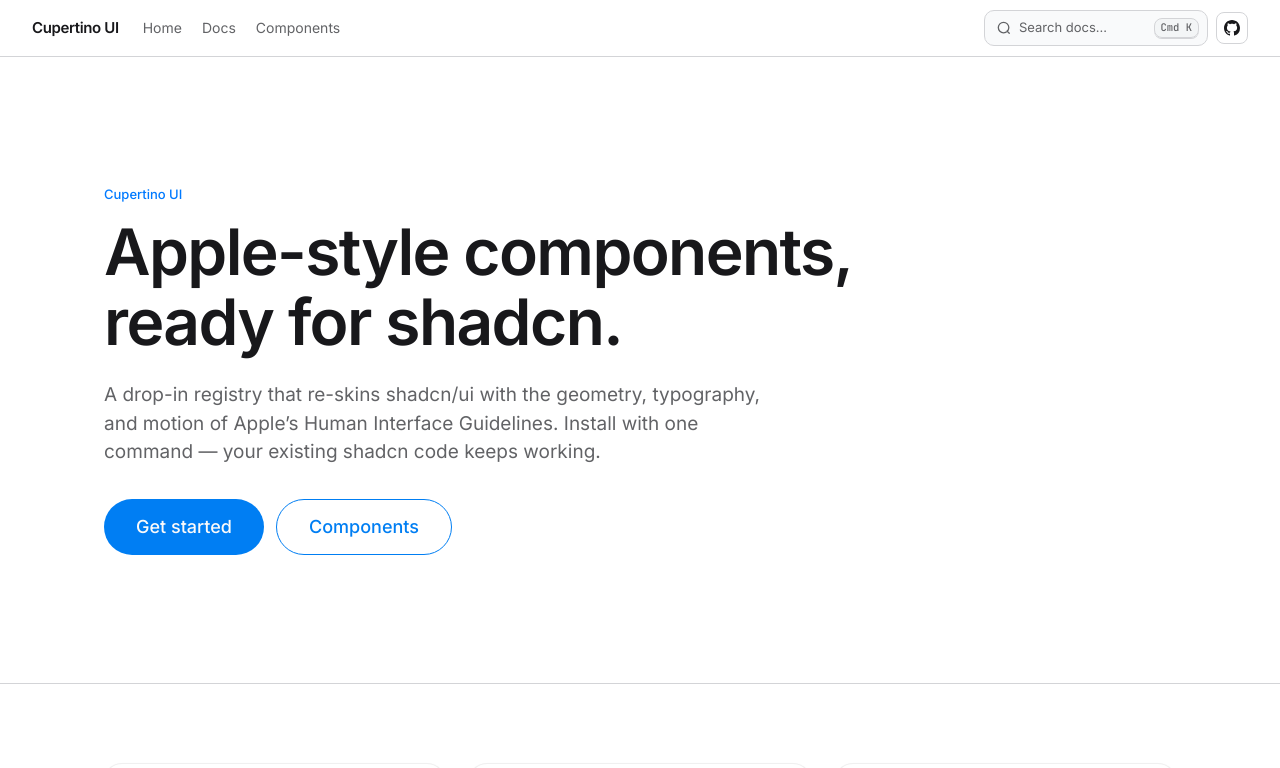
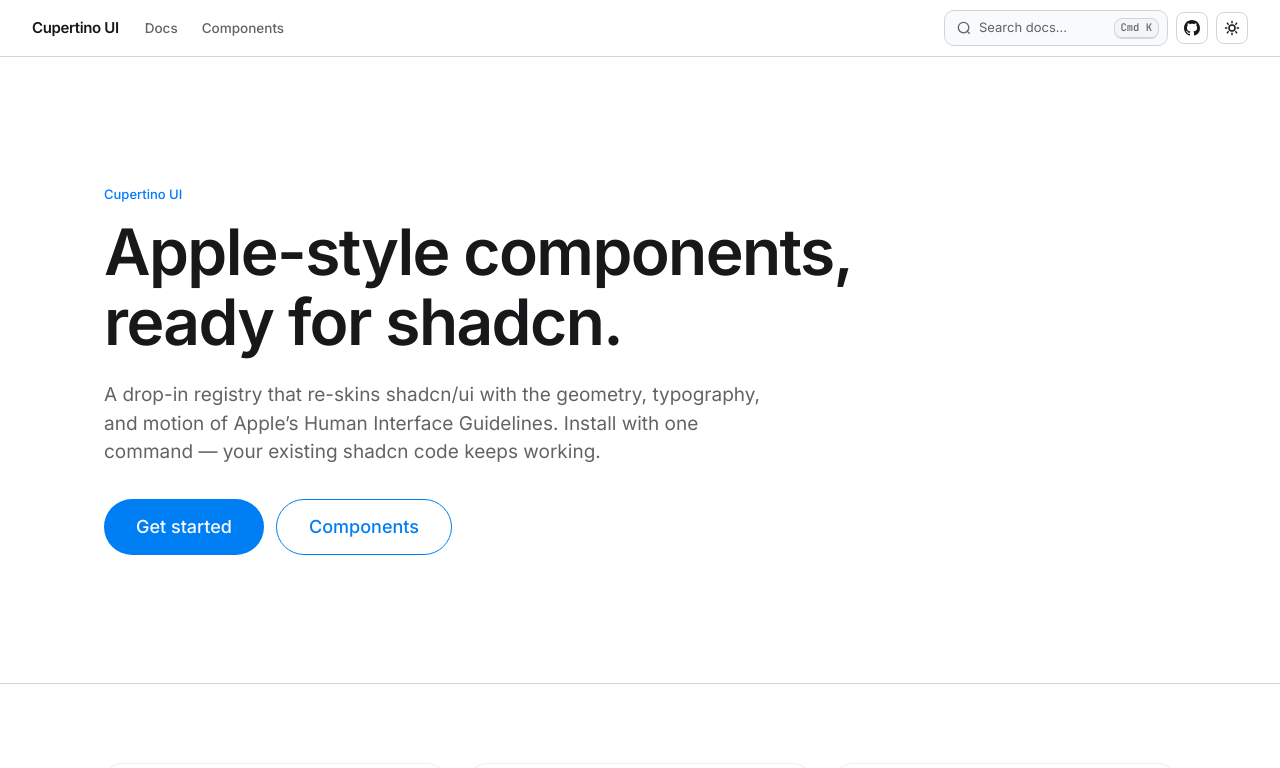
Before and after one commit to cupertino-ui/cupertino, a Next.js app: page / in a window 1280 px wide. Shown: the top 768 px of the page. Built offline with nearby package versions, Linux system fonts and the light colour scheme.

Commit message:
feat: set darkmode

```diff
--- a/app/_components/site-header.tsx
+++ b/app/_components/site-header.tsx
@@ -2,35 +2,42 @@
 import { DocsSearch } from "@/app/_components/docs-search";
 import { GitHubLink } from "@/app/_components/github-link";
 import { MobileNav } from "@/app/_components/mobile-nav";
+import { ThemeToggle } from "@/app/_components/theme-toggle";
+
+const NAV_ITEMS = [
+  { label: "Docs", href: "/docs" },
+  { label: "Components", href: "/docs#components" },
+];
 
 export function SiteHeader() {
   return (
     <header className="sticky top-0 z-40 border-b border-border bg-background/85 backdrop-blur-md">
-      <div className="mx-auto flex h-14 max-w-[1400px] items-center gap-3 px-4 sm:px-6 lg:gap-6 lg:px-8">
+      <div className="mx-auto flex h-14 max-w-[1400px] items-center gap-4 px-4 sm:px-6 lg:px-8">
         <MobileNav />
 
-        <Link href="/" className="text-[15px] font-semibold tracking-tight">
+        <Link
+          href="/"
+          className="shrink-0 text-[15px] font-semibold tracking-tight text-foreground"
+        >
           Cupertino UI
         </Link>
 
-        <nav className="hidden items-center gap-5 text-sm text-muted-foreground md:flex">
-          <Link href="/" className="transition-colors hover:text-foreground">
-            Home
-          </Link>
-          <Link href="/docs" className="transition-colors hover:text-foreground">
-            Docs
-          </Link>
-          <Link
-            href="/docs#components"
-            className="transition-colors hover:text-foreground"
-          >
-            Components
-          </Link>
+        <nav className="hidden items-center gap-1 text-[13.5px] md:flex">
+          {NAV_ITEMS.map((item) => (
+            <Link
+              key={item.href}
+              href={item.href}
+              className="rounded-md px-2.5 py-1.5 font-medium text-muted-foreground transition-colors hover:text-foreground"
+            >
+              {item.label}
+            </Link>
+          ))}
         </nav>
 
         <div className="ml-auto flex items-center gap-2">
           <DocsSearch />
           <GitHubLink />
+          <ThemeToggle />
         </div>
       </div>
     </header>
--- /dev/null
+++ b/app/_components/theme-toggle.tsx
@@ -0,0 +1,80 @@
+"use client";
+
+import * as React from "react";
+import {
+  Tooltip,
+  TooltipContent,
+  TooltipTrigger,
+} from "@/components/ui/tooltip";
+
+type Theme = "light" | "dark";
+
+function getInitialTheme(): Theme {
+  if (typeof document === "undefined") return "light";
+  return document.documentElement.classList.contains("dark") ? "dark" : "light";
+}
+
+export function ThemeToggle() {
+  const [theme, setTheme] = React.useState<Theme>("light");
+  const [mounted, setMounted] = React.useState(false);
+
+  React.useEffect(() => {
+    setTheme(getInitialTheme());
+    setMounted(true);
+  }, []);
+
+  function toggle() {
+    const next: Theme = theme === "dark" ? "light" : "dark";
+    setTheme(next);
+    const root = document.documentElement;
+    root.classList.toggle("dark", next === "dark");
+    try {
+      localStorage.setItem("theme", next);
+    } catch {}
+  }
+
+  return (
+    <Tooltip>
+      <TooltipTrigger asChild>
+        <button
+          type="button"
+          onClick={toggle}
+          aria-label="Toggle theme"
+          className="grid size-8 place-items-center rounded-md border border-border text-foreground transition-colors hover:bg-muted"
+        >
+          {mounted && theme === "dark" ? <MoonIcon /> : <SunIcon />}
+        </button>
+      </TooltipTrigger>
+      <TooltipContent>
+        {mounted && theme === "dark" ? "Switch to light" : "Switch to dark"}
+      </TooltipContent>
+    </Tooltip>
+  );
+}
+
+function SunIcon() {
+  return (
+    <svg viewBox="0 0 16 16" fill="none" className="size-4">
+      <circle cx="8" cy="8" r="3" stroke="currentColor" strokeWidth="1.5" />
+      <path
+        d="M8 1.5v1.25M8 13.25v1.25M14.5 8h-1.25M2.75 8H1.5m11.16-4.66-.88.88M4.22 11.78l-.88.88m9.32 0-.88-.88M4.22 4.22l-.88-.88"
+        stroke="currentColor"
+        strokeWidth="1.5"
+        strokeLinecap="round"
+      />
+    </svg>
+  );
+}
+
+function MoonIcon() {
+  return (
+    <svg viewBox="0 0 16 16" fill="none" className="size-4">
+      <path
+        d="M13.5 9.5A5.5 5.5 0 0 1 6.5 2.5a5.5 5.5 0 1 0 7 7Z"
+        stroke="currentColor"
+        strokeWidth="1.5"
+        strokeLinejoin="round"
+      />
+    </svg>
+  );
+}
--- a/app/layout.tsx
+++ b/app/layout.tsx
@@ -29,8 +29,16 @@
   return (
     <html
       lang="en"
+      suppressHydrationWarning
       className={`${inter.variable} ${jetbrainsMono.variable} h-full antialiased`}
     >
+      <head>
+        <script
+          dangerouslySetInnerHTML={{
+            __html: `(()=>{try{const t=localStorage.getItem("theme");const m=window.matchMedia("(prefers-color-scheme: dark)").matches;if(t==="dark"||(!t&&m))document.documentElement.classList.add("dark");}catch{}})();`,
+          }}
+        />
+      </head>
       <body className="min-h-full flex flex-col font-sans">
         <TooltipProvider>{children}</TooltipProvider>
       </body>
```
